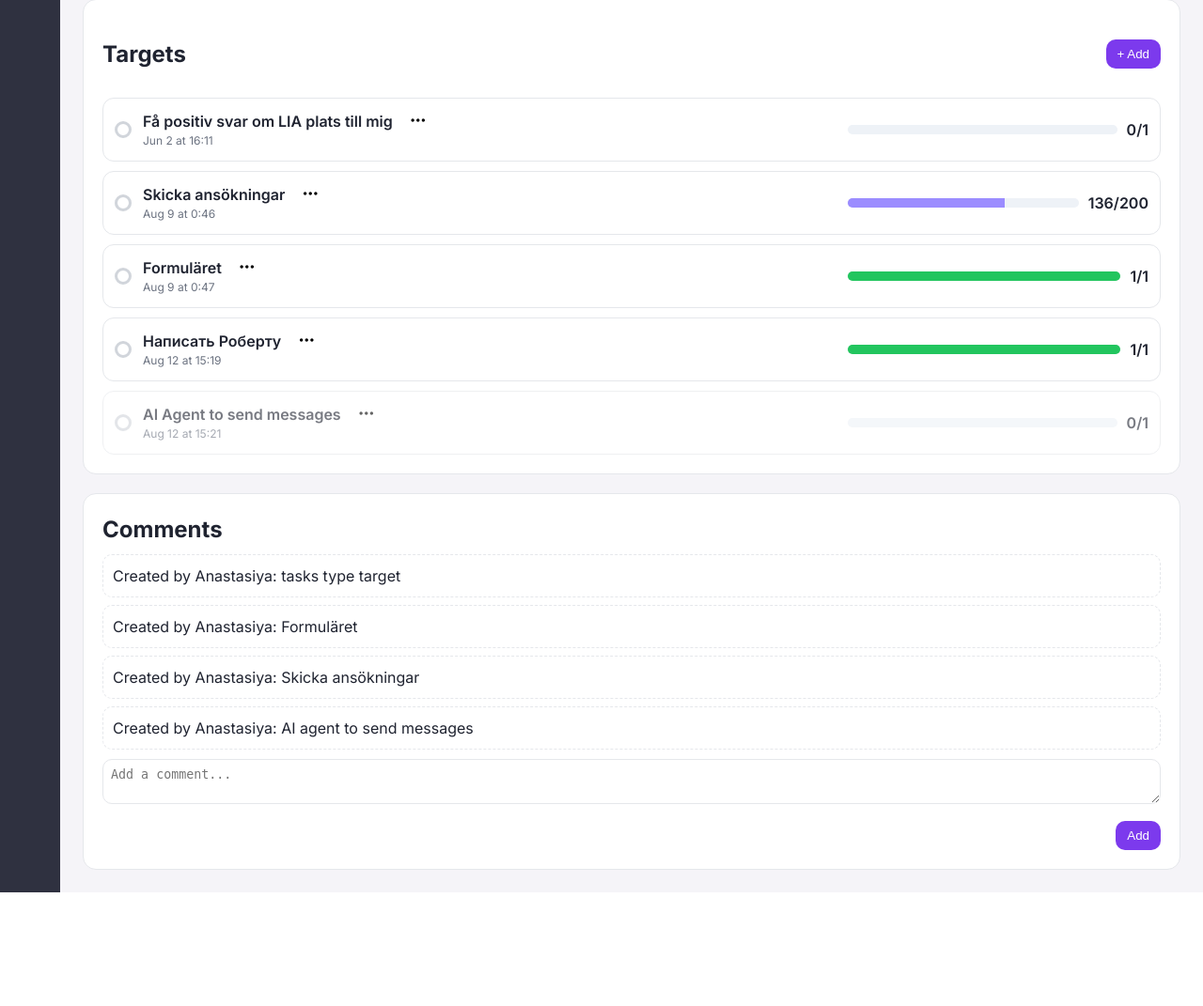
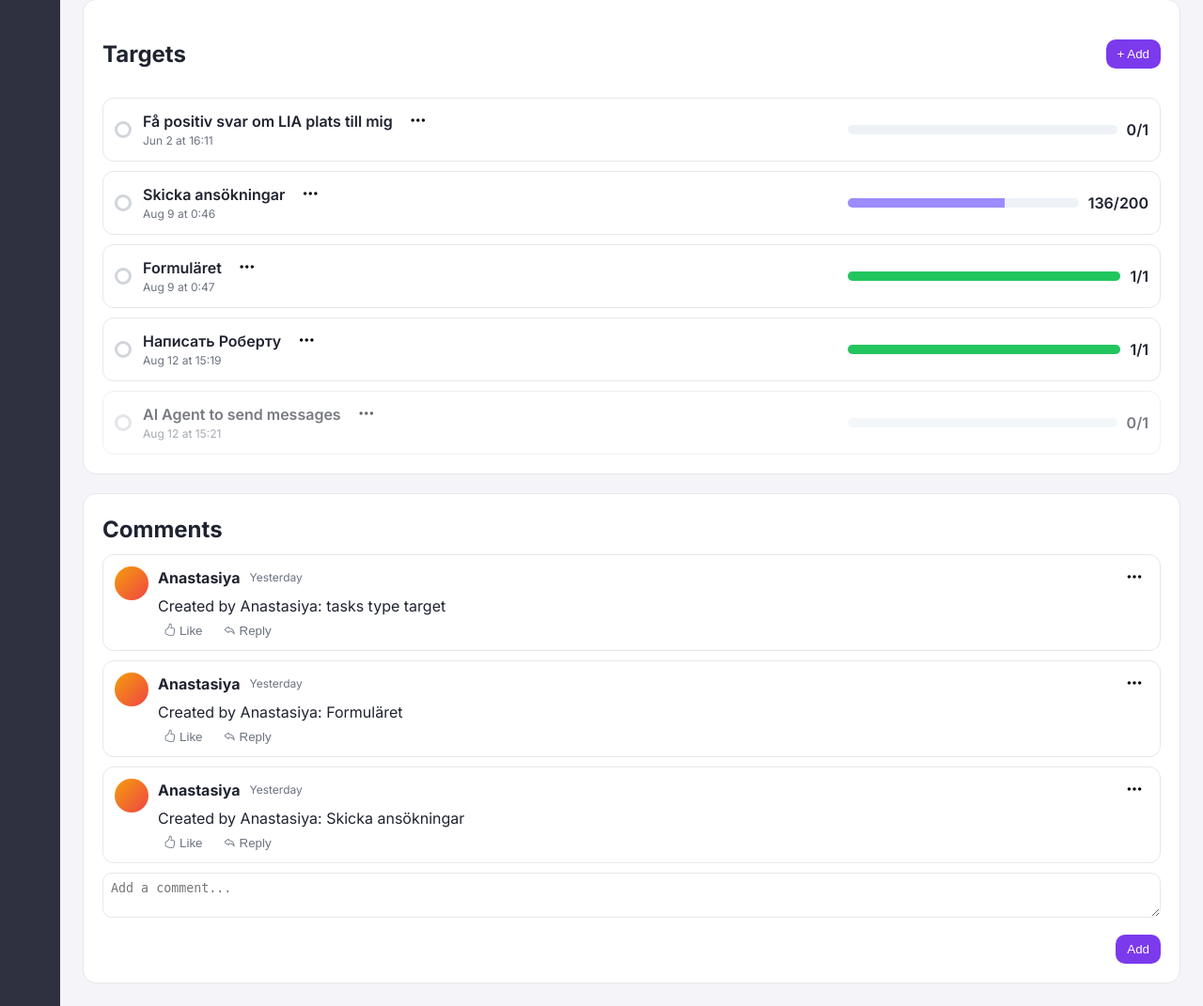
Before and after one commit to alakhmakova/goals.web.projekt, a Spring Boot app: page /goal-page/index.html in a window 1280 px wide. Shown: the part 543-1614 px from the top of the page at 94% size. Before the commit the page ends 1493 px from the top, so only its background shows below. Run offline with Spring Boot 4, Linux system fonts and the light colour scheme.

Commit message:
Refactor comments section and inline editing for goals
Co-authored-by: anastasiya.lakhmakova <anastasiya.lakhmakova@gmail.com>

```diff
--- a/goals/src/main/resources/static/goal-page/index.html
+++ b/goals/src/main/resources/static/goal-page/index.html
@@ -203,21 +203,97 @@
         <section class="timeline card">
           <h2>Comments</h2>
           <ul class="comments">
-            <li class="comment-item" data-comment>
+            <li class="comment-item">
+              <div class="comment">
+                <div class="c-avatar"></div>
+                <div class="c-content">
+                  <div class="c-head">
+                    <div class="c-author">Anastasiya</div>
+                    <div class="c-time">Yesterday</div>
+                    <div class="c-menu">
+                      <button class="kebab"><i class="bi bi-three-dots"></i></button>
+                      <div class="dropdown">
+                        <button data-edit><i class="bi bi-pencil"></i> Edit</button>
+                        <button class="danger" data-delete><i class="bi bi-trash3"></i> Delete</button>
+                      </div>
+                    </div>
+                  </div>
+                  <div class="c-body">
                     <div class="comment-view">Created by Anastasiya: tasks type target</div>
                     <textarea class="comment-input" rows="2"></textarea>
+                  </div>
+                  <div class="c-actions">
+                    <button class="c-like"><i class="bi bi-hand-thumbs-up"></i> Like</button>
+                    <button class="c-reply"><i class="bi bi-reply"></i> Reply</button>
+                  </div>
+                  <div class="c-reply-box">
+                    <textarea class="reply-input" rows="2" placeholder="Write a reply..."></textarea>
+                    <div class="actions"><button class="btn primary save-reply">Send</button></div>
+                  </div>
+                </div>
+              </div>
             </li>
-            <li class="comment-item" data-comment>
+
+            <li class="comment-item">
+              <div class="comment">
+                <div class="c-avatar"></div>
+                <div class="c-content">
+                  <div class="c-head">
+                    <div class="c-author">Anastasiya</div>
+                    <div class="c-time">Yesterday</div>
+                    <div class="c-menu">
+                      <button class="kebab"><i class="bi bi-three-dots"></i></button>
+                      <div class="dropdown">
+                        <button data-edit><i class="bi bi-pencil"></i> Edit</button>
+                        <button class="danger" data-delete><i class="bi bi-trash3"></i> Delete</button>
+                      </div>
+                    </div>
+                  </div>
+                  <div class="c-body">
                     <div class="comment-view">Created by Anastasiya: Formuläret</div>
                     <textarea class="comment-input" rows="2"></textarea>
+                  </div>
+                  <div class="c-actions">
+                    <button class="c-like"><i class="bi bi-hand-thumbs-up"></i> Like</button>
+                    <button class="c-reply"><i class="bi bi-reply"></i> Reply</button>
+                  </div>
+                  <div class="c-reply-box">
+                    <textarea class="reply-input" rows="2" placeholder="Write a reply..."></textarea>
+                    <div class="actions"><button class="btn primary save-reply">Send</button></div>
+                  </div>
+                </div>
+              </div>
             </li>
-            <li class="comment-item" data-comment>
+
+            <li class="comment-item">
+              <div class="comment">
+                <div class="c-avatar"></div>
+                <div class="c-content">
+                  <div class="c-head">
+                    <div class="c-author">Anastasiya</div>
+                    <div class="c-time">Yesterday</div>
+                    <div class="c-menu">
+                      <button class="kebab"><i class="bi bi-three-dots"></i></button>
+                      <div class="dropdown">
+                        <button data-edit><i class="bi bi-pencil"></i> Edit</button>
+                        <button class="danger" data-delete><i class="bi bi-trash3"></i> Delete</button>
+                      </div>
+                    </div>
+                  </div>
+                  <div class="c-body">
                     <div class="comment-view">Created by Anastasiya: Skicka ansökningar</div>
                     <textarea class="comment-input" rows="2"></textarea>
-            </li>
-            <li class="comment-item" data-comment>
-              <div class="comment-view">Created by Anastasiya: AI agent to send messages</div>
-              <textarea class="comment-input" rows="2"></textarea>
+                  </div>
+                  <div class="c-actions">
+                    <button class="c-like"><i class="bi bi-hand-thumbs-up"></i> Like</button>
+                    <button class="c-reply"><i class="bi bi-reply"></i> Reply</button>
+                  </div>
+                  <div class="c-reply-box">
+                    <textarea class="reply-input" rows="2" placeholder="Write a reply..."></textarea>
+                    <div class="actions"><button class="btn primary save-reply">Send</button></div>
+                  </div>
+                </div>
+              </div>
             </li>
           </ul>
           <div class="new-comment">
--- a/goals/src/main/resources/static/goal-page/script.js
+++ b/goals/src/main/resources/static/goal-page/script.js
@@ -77,8 +77,37 @@
   }
   // Start and Target simple fields (meta blocks)
   document.querySelectorAll('.counter.meta .inline-edit').forEach(setupInlineEdit);
-  // Current has number and unit: reuse generic inline edit for each inline-edit wrapper
-  document.querySelectorAll('.counter.current .inline-edit').forEach(setupInlineEdit);
+  // Current has number and unit: bind explicitly to avoid cross-target conflicts
+  (function(){
+    const viewCurrent = document.getElementById('view-current');
+    const inputCurrent = document.getElementById('apply-current');
+    const viewUnit = document.getElementById('view-unit');
+    const inputUnit = document.getElementById('apply-unit');
+    function bindExplicit(viewEl, inputEl, isNumber){
+      if(!viewEl || !inputEl) return;
+      viewEl.classList.add('clickable');
+      viewEl.addEventListener('click', (e)=>{
+        e.stopPropagation();
+        // show only its own input
+        [inputCurrent,inputUnit].forEach(i=>{ if(i) i.style.display='none'; });
+        [viewCurrent,viewUnit].forEach(v=>{ if(v) v.style.display=''; });
+        viewEl.style.display='none';
+        inputEl.style.display='block';
+        inputEl.focus();
+        inputEl.select && inputEl.select();
+      });
+      inputEl.addEventListener('blur', ()=>{
+        if(isNumber){ viewCurrent.textContent = String(Number(inputCurrent.value||0)); }
+        else { viewUnit.textContent = inputUnit.value || ''; }
+        inputEl.style.display='none';
+        viewEl.style.display='';
+        recalc();
+      });
+      inputEl.addEventListener('keydown', (e)=>{ if(e.key==='Enter'){ e.preventDefault(); inputEl.blur(); } });
+    }
+    bindExplicit(viewCurrent, inputCurrent, true);
+    bindExplicit(viewUnit, inputUnit, false);
+  })();
 
   // open modal when clicking any progress bar or its value in targets
   function bindProgressOpen(scope){
@@ -168,10 +197,26 @@
     v.classList.add('clickable');
   });
 
-  // Comments inline edit and add new
-  document.querySelectorAll('[data-comment]').forEach(item=>{
+  // Comments: menus, inline edit, like/reply, add new
+  function bindCommentItem(item){
+    const menuBtn = item.querySelector('.c-menu .kebab');
+    const dd = item.querySelector('.c-menu .dropdown');
+    if(menuBtn && dd){
+      menuBtn.addEventListener('click', (e)=>{
+        document.querySelectorAll('.c-menu .dropdown').forEach(d=> d.style.display='none');
+        dd.style.display = 'block';
+        e.stopPropagation();
+      });
+    }
     const view = item.querySelector('.comment-view');
     const input = item.querySelector('.comment-input');
+    const editBtn = item.querySelector('[data-edit]');
+    const delBtn = item.querySelector('[data-delete]');
+    const likeBtn = item.querySelector('.c-like');
+    const replyBtn = item.querySelector('.c-reply');
+    const replyBox = item.querySelector('.c-reply-box');
+    const saveReply = item.querySelector('.save-reply');
+    if(view && input){
       view.addEventListener('click', ()=>{
         view.style.display='none';
         input.style.display='block';
@@ -184,7 +229,26 @@
         view.style.display='';
       });
       input.addEventListener('keydown', (e)=>{ if(e.key==='Enter'){ e.preventDefault(); input.blur(); } });
+    }
+    editBtn && editBtn.addEventListener('click', ()=>{ view && view.click(); dd && (dd.style.display='none'); });
+    delBtn && delBtn.addEventListener('click', ()=>{ item.remove(); });
+    likeBtn && likeBtn.addEventListener('click', ()=>{ likeBtn.classList.toggle('liked'); });
+    if(replyBtn && replyBox && saveReply){
+      replyBtn.addEventListener('click', ()=>{ replyBox.style.display = replyBox.style.display==='block' ? 'none' : 'block'; });
+      saveReply.addEventListener('click', ()=>{
+        const text = replyBox.querySelector('.reply-input').value.trim();
+        if(!text) return;
+        const child = document.createElement('div');
+        child.className = 'reply-bubble';
+        child.textContent = text;
+        item.querySelector('.c-content').appendChild(child);
+        replyBox.querySelector('.reply-input').value='';
+        replyBox.style.display='none';
       });
+    }
+  }
+  document.querySelectorAll('.comment-item').forEach(bindCommentItem);
+
   const addCommentBtn = document.getElementById('add-comment');
   const newCommentText = document.getElementById('new-comment-text');
   if(addCommentBtn && newCommentText){
@@ -193,17 +257,39 @@
       if(!text) return;
       const li = document.createElement('li');
       li.className = 'comment-item';
-      li.setAttribute('data-comment','');
-      li.innerHTML = `<div class="comment-view"></div><textarea class="comment-input" rows="2"></textarea>`;
+      li.innerHTML = `
+        <div class="comment">
+          <div class="c-avatar"></div>
+          <div class="c-content">
+            <div class="c-head">
+              <div class="c-author">You</div>
+              <div class="c-time">Just now</div>
+              <div class="c-menu">
+                <button class="kebab"><i class="bi bi-three-dots"></i></button>
+                <div class="dropdown">
+                  <button data-edit><i class="bi bi-pencil"></i> Edit</button>
+                  <button class="danger" data-delete><i class="bi bi-trash3"></i> Delete</button>
+                </div>
+              </div>
+            </div>
+            <div class="c-body">
+              <div class="comment-view"></div>
+              <textarea class="comment-input" rows="2"></textarea>
+            </div>
+            <div class="c-actions">
+              <button class="c-like"><i class="bi bi-hand-thumbs-up"></i> Like</button>
+              <button class="c-reply"><i class="bi bi-reply"></i> Reply</button>
+            </div>
+            <div class="c-reply-box">
+              <textarea class="reply-input" rows="2" placeholder="Write a reply..."></textarea>
+              <div class="actions"><button class="btn primary save-reply">Send</button></div>
+            </div>
+          </div>
+        </div>`;
       li.querySelector('.comment-view').textContent = text;
       document.querySelector('.comments').appendChild(li);
       newCommentText.value='';
-      // bind inline edit
-      const view = li.querySelector('.comment-view');
-      const input = li.querySelector('.comment-input');
-      view.addEventListener('click', ()=>{ view.style.display='none'; input.style.display='block'; input.value=view.textContent||''; input.focus(); });
-      input.addEventListener('blur', ()=>{ view.textContent=input.value||''; input.style.display='none'; view.style.display=''; });
-      input.addEventListener('keydown', (e)=>{ if(e.key==='Enter'){ e.preventDefault(); input.blur(); } });
+      bindCommentItem(li);
     });
   }
 })();
--- a/goals/src/main/resources/static/goal-page/styles.css
+++ b/goals/src/main/resources/static/goal-page/styles.css
@@ -67,10 +67,25 @@ body{margin:0;background:var(--bg);color:var(--ink);font:400 16px/1.5 Inter,syst
 /* Comments */
 .timeline{grid-column:1/span 2}
 .timeline h2{margin:0 0 8px}
-.comments{list-style:none;margin:0;padding:0;display:flex;flex-direction:column;gap:8px}
-.comment-item{padding:10px;border:1px dashed var(--line);border-radius:10px;background:#fff}
-.comment-view{cursor:pointer}
+.comments{list-style:none;margin:0;padding:0;display:flex;flex-direction:column;gap:10px}
+.comment-item{padding:12px;border:1px solid var(--line);border-radius:12px;background:#fff}
+.comment{display:flex;gap:10px}
+.c-avatar{width:36px;height:36px;border-radius:50%;background:linear-gradient(135deg,#f59e0b,#ef4444)}
+.c-content{flex:1}
+.c-head{display:flex;align-items:center;gap:10px}
+.c-author{font-weight:700}
+.c-time{color:var(--muted);font-size:12px}
+.c-menu{margin-left:auto;position:relative}
+.c-menu .kebab{background:transparent;border:0;cursor:pointer;font-size:18px}
+.c-menu .dropdown{position:absolute;right:0;top:22px;background:#fff;border:1px solid var(--line);border-radius:10px;box-shadow:0 10px 30px rgba(0,0,0,.08);display:none;min-width:140px}
+.c-menu .dropdown button{display:block;width:100%;text-align:left;padding:8px 10px;background:#fff;border:0;cursor:pointer}
+.c-body{margin:6px 0}
+.comment-view{cursor:pointer;white-space:pre-wrap}
 .comment-input{display:none;width:100%;border:1px solid var(--line);border-radius:10px;padding:8px}
+.c-actions{display:flex;gap:10px}
+.c-actions button{background:transparent;border:0;color:var(--muted);cursor:pointer}
+.c-reply-box{display:none;margin-top:8px}
+.c-reply-box .reply-input{width:100%;border:1px solid var(--line);border-radius:10px;padding:8px}
 .new-comment{margin-top:10px}
 .new-comment textarea{width:100%;border:1px solid var(--line);border-radius:10px;padding:8px}
 
```
Lines whose indentation alone changed are shown as unchanged.
